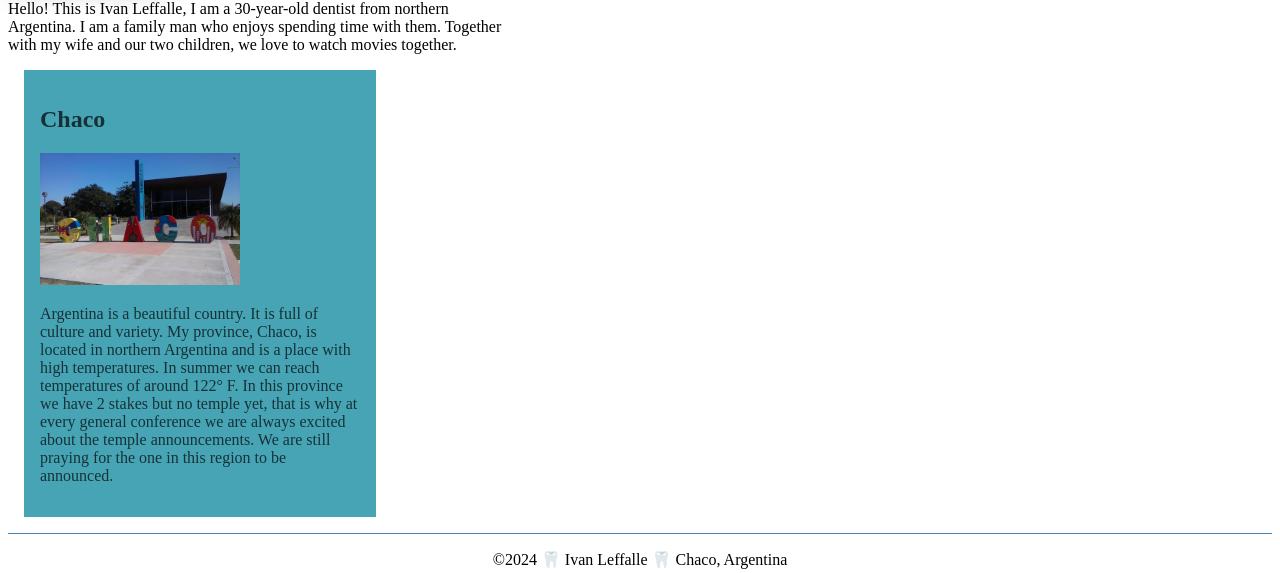
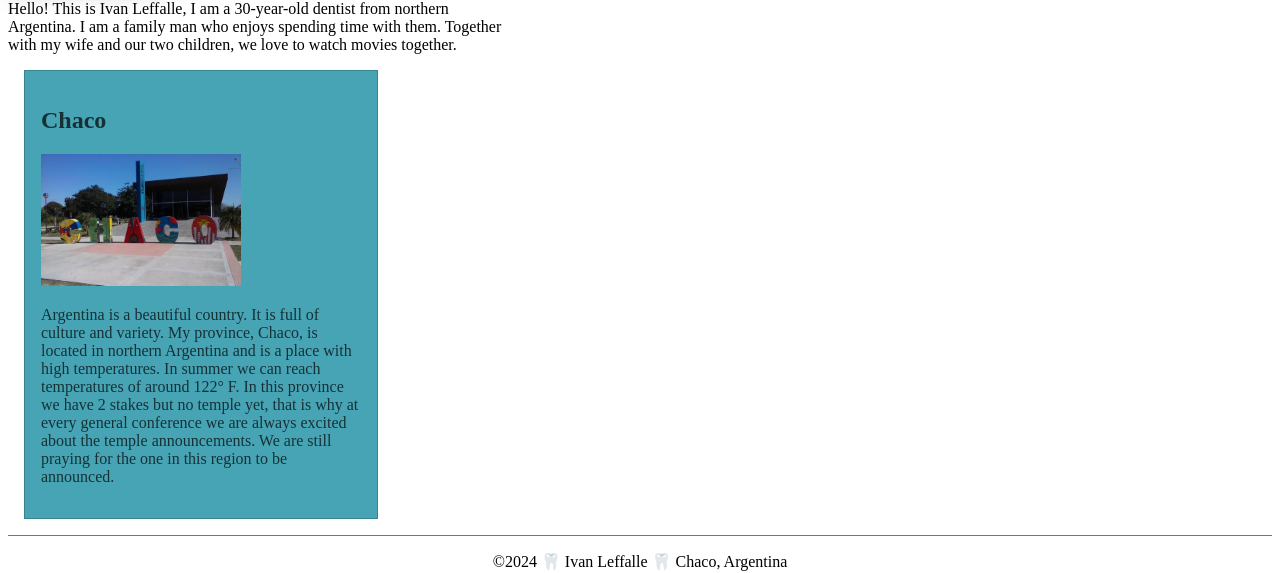
Before and after one commit to IvanLeffalle/wdd130, a plain HTML site: page index.html in a window 1280 px wide. Shown: the part 420-993 px from the top of the page. Drawn offline with Linux system fonts and the light colour scheme.

Commit message:
change made

```diff
--- a/styles/styles.css
+++ b/styles/styles.css
@@ -26,7 +26,7 @@ main{
 aside{
     width: 20rem;
     margin: 1rem;
-    border: 1px solid rgba(o, 0, 0, 0.2);
+    border: 1px solid rgba(0, 0, 0, 0.2);
     padding: 1rem;
     background-color: #47A4B5;
     color: hsla(200,0%,0%,.7);
```
